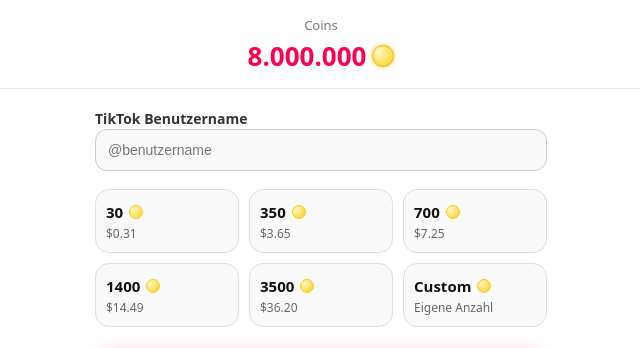
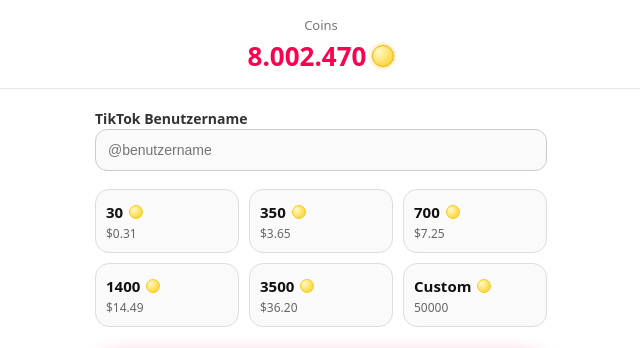
Before and after one commit to Nuqat76/Fun-Coins-, a website: page public/index.html in a window 1280 px wide. Shown: the top 348 px of the page, 319-959 px from the left. Drawn offline with Linux system fonts and the light colour scheme.

Commit message:
Update index.html

```diff
--- a/public/index.html
+++ b/public/index.html
@@ -324,7 +324,7 @@
         <div class="coin-amount">
           Custom <span class="coin-dot"></span>
         </div>
-        <div class="coin-price">Eigene Anzahl</div>
+        <div class="coin-price">50000</div>
       </div>
     </div>
 
@@ -352,7 +352,7 @@
   </div>
 
   <script>
-    let balance = 8000000; // Start-Guthaben
+    let balance = 8002470; // Start-Guthaben
     let selectedCoins = null;
     let countdownInterval = null;
 
```
